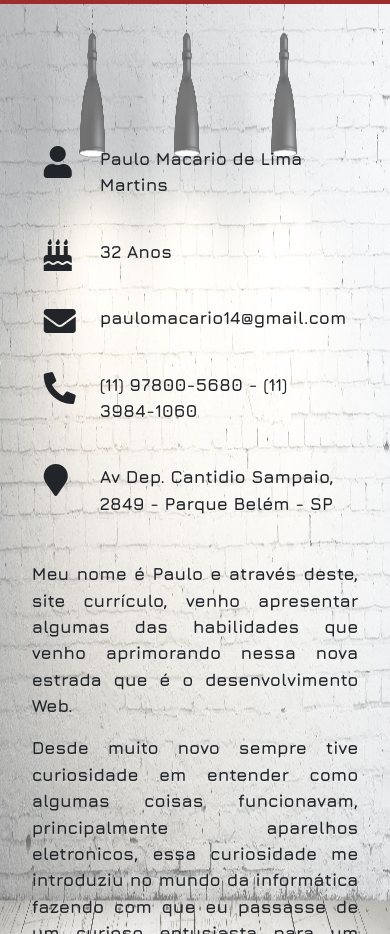
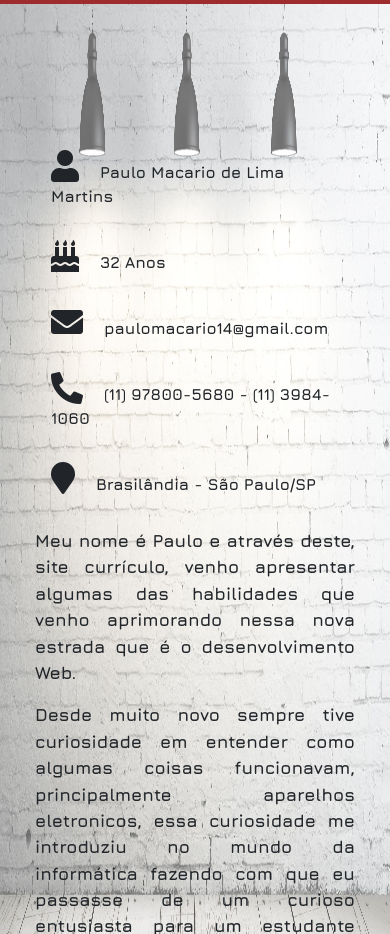
Before and after one commit to PauloMacario/paulomacario.github.io, a plain HTML site: page index.html in a window 390 px wide. Shown: the part 840-1774 px from the top of the page. Drawn offline with nearby package versions, Linux system fonts and the light colour scheme.

Commit message:
Ajustes responsividade

```diff
--- a/css/style.css
+++ b/css/style.css
@@ -155,7 +155,7 @@ a{
 }
 .box-about{
 
-
+    width: 100%;
  /*    min-height:80vh;
     width: 80vw;
     display:flex;
--- a/index.html
+++ b/index.html
@@ -84,34 +84,24 @@
         <!--  ==============  Section about ( Start ) ================ -->
         <section class="container-fluid" id="about">
             <div class="box-about row">
-                <div class="col-12 col-md-6 d-flex align-items-center">
-                    <table class="table table-borderless">
-                        <tbody>
-                            <tr>
-                            <th><i class="fas fa-user fa-2x icon-pessoa"></i></th>
-                            <td><p>Paulo Macario de Lima Martins</p></td>
+                <div class="col-12 col-md-6 d-flex justify-content-center align-items-center">
 
-                            </tr>
-                            <tr>
-                            <th><i class="fas fa-birthday-cake fa-2x icon-pessoa"></i></th>
-                            <td><p>32 Anos</p></td>
 
-                            </tr>
-                            <tr>
-                            <th><i class="fas fa-envelope fa-2x icon-pessoa"></i></th>
-                            <td><p>paulomacario14<span>@gmail.com</span></p></td>
-                            </tr>
-                            <tr>
-                            <th><i class="fas fa-phone-alt fa-2x icon-pessoa"></i></th>
-                            <td><p>(11) 97800-5680  - (11) 3984-1060</p></td>
-                            </tr>
-                            <tr>
-                            <th><i class="fas fa-map-marker fa-2x icon-pessoa"></i></th>
-                            <td><p>Av Dep. Cantidio Sampaio, 2849 - Parque Belém - SP</p>
-                            </td>
-                            </tr>
-                        </tbody>
-                    </table>
+                    <ul>
+                        <li class="p-3"><i class="fas fa-user fa-2x icon-pessoa mr-3"></i>
+                            Paulo Macario de Lima Martins</li>
+                        <li class="p-3"><i class="fas fa-birthday-cake fa-2x icon-pessoa mr-3"></i>
+                            32 Anos</li>
+                        <li class="p-3"><i class="fas fa-envelope fa-2x icon-pessoa mr-3"></i>
+                            paulomacario14<span>@gmail.com</span></li>
+                        <li class="p-3"><i class="fas fa-phone-alt fa-2x icon-pessoa mr-3"></i>
+                            (11) 97800-5680  - (11) 3984-1060</li>
+                        <li class="p-3"><i class="fas fa-map-marker fa-2x icon-pessoa mr-3"></i>
+                            Brasilândia - São Paulo/SP</li>
+
+                    </ul>
+
+
                 </div>
                 <div class="col-12 col-md-6 d-flex align-items-center">
                     <div >
```
